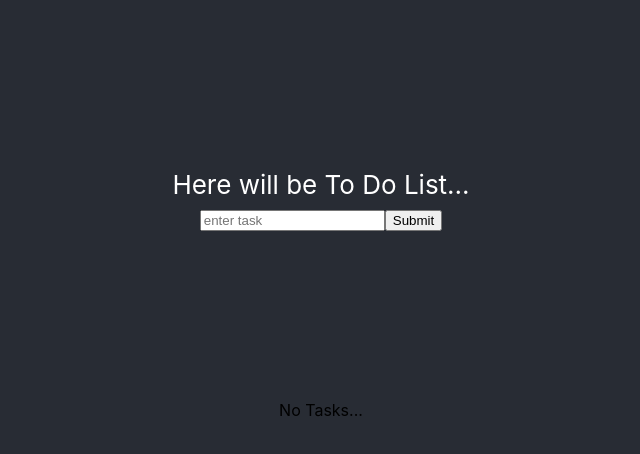
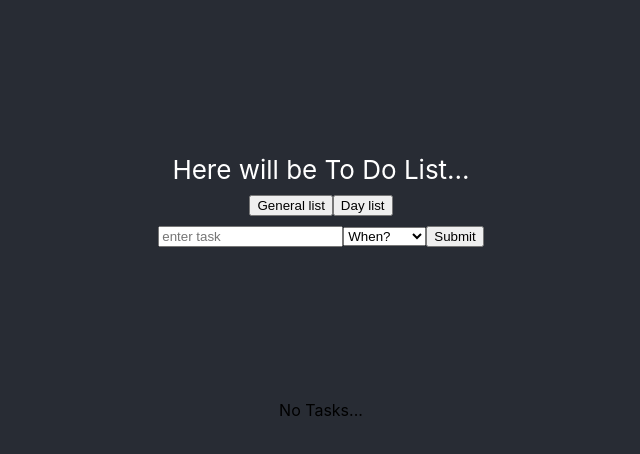
Before and after one commit to MarcinkEve/to-do_list, a React (Create React App) app: page / in a window 1280 px wide. Shown: the top 454 px of the page, without its empty margins (319-959 px from the left). Built offline with nearby package versions, Linux system fonts and the light colour scheme.

Commit message:
Added "select" input with day setting

```diff
--- a/src/App.jsx
+++ b/src/App.jsx
@@ -3,21 +3,30 @@ import "./App.css";
 import Form from "./Components/Form";
 import Task from "./Components/Task";
 
+const when = ["When?", "Today", "Tomorrow", "Upcoming", "Someday"];
+
 function App() {
   const [toDo, setToDo] = useState([]);
 
   const [newTask, setNewTask] = useState(""); //holds temporary data that will be added as new task
+  const [newWhen, setNewWhen] = useState("");
   const [updateData, setUpdateData] = useState(""); //holds data that is being edited as new task
 
   const addTask = (event) => {
     event.preventDefault();
-    if (newTask) {
+    if (newTask && newWhen) {
       let idNumber = toDo.length + 1;
-      let newEntry = { id: idNumber, title: newTask, status: false };
+      let newEntry = {
+        id: idNumber,
+        title: newTask,
+        status: false,
+        when: newWhen,
+      };
       setToDo([...toDo, newEntry]);
       setNewTask("");
+      setNewWhen("");
     }
-    console.log(newTask);
+    console.log(newTask, newWhen);
   };
 
   const deleteTask = (id) => {
@@ -35,7 +44,7 @@ function App() {
     // });
     // setToDo(newTask);
 
-    //refactored code
+    ////// refactored code
     setToDo(
       toDo.map((task) =>
         task.id === id ? { ...task, status: !task.status } : task
@@ -45,22 +54,32 @@ function App() {
 
   const cancelUpdate = () => {
     setUpdateData("");
+    // setUpdateWhen("");
   };
 
-  //is is not update, this is object prepared to push as update data in state
+  const changeHolderWhen = (event) => {
+    event.preventDefault();
+    setUpdateData({ ...updateData, when: event.target.value });
+  };
+  //this is not update, this is object prepared to push as update data in state
   const changeHolder = (event) => {
     event.preventDefault();
     // let newEntry = {
     //   id: updateData.id,
     //   title: event.target.value,
     //   status: updateData.status ? true : false,
+    //   when: event.target.value,
     // };
     // setUpdateData(newEntry);
+    // console.log("updateData", updateData.when);
 
-    //refactored code
-    setUpdateData({ ...updateData, title: event.target.value });
+    ////// refactored code
+    setUpdateData({
+      ...updateData,
+      title: event.target.value,
+    });
   };
-
+  /////////
   const updateTask = (event, id) => {
     event.preventDefault();
     let removeOldRecords = [...toDo].filter(
@@ -71,26 +90,62 @@ function App() {
     setUpdateData("");
   };
 
+  const [simpleForm, setSimpleForm] = useState(true);
+  ////////
   return (
     <div className="App">
       <header className="App-header">
         Here will be To Do List...
+        <div>
+          <button onClick={() => setSimpleForm(false)}>General list</button>
+          <button onClick={() => setSimpleForm(true)}>Day list</button>
+        </div>
         <Form
+          simpleForm={simpleForm}
           newTask={newTask}
+          newWhen={newWhen}
+          setNewWhen={setNewWhen}
           setNewTask={setNewTask}
           addTask={addTask}
           updateData={updateData}
           cancelUpdate={cancelUpdate}
           changeHolder={changeHolder}
+          changeHolderWhen={changeHolderWhen}
           updateTask={updateTask}
+          when={when}
         />
       </header>
-      {toDo && toDo.length ? "" : "No Tasks..."}
-      <ul>
-        {toDo &&
-          toDo
+      {toDo.length ? "" : "No Tasks..."}
+      {simpleForm ? (
+        when.map((day) => (
+          <>
+            <div className={toDo.find((el) => el.when === day) ? "" : "dayOff"}>
+              {day}
+            </div>
+            <ol>
+              {toDo
+                .sort((a, b) => (a.id < b.id ? -1 : 1))
+                .sort((a, b) => (a.status < b.status ? -1 : 1))
+                .map((task, index) =>
+                  task.when === day ? (
+                    <Task
+                      key={index + 1}
+                      task={task}
+                      index={index}
+                      deleteTask={deleteTask}
+                      completedTask={completedTask}
+                      setUpdateData={setUpdateData}
+                    ></Task>
+                  ) : null
+                )}
+            </ol>
+          </>
+        ))
+      ) : (
+        <ol>
+          {toDo
             .sort((a, b) => (a.id < b.id ? -1 : 1))
-            .sort((a, b) => (a.status > b.status ? -1 : 1))
+            .sort((a, b) => (a.status < b.status ? -1 : 1))
             .map((task, index) => (
               <Task
                 key={index + 1}
@@ -101,7 +156,8 @@ function App() {
                 setUpdateData={setUpdateData}
               ></Task>
             ))}
-      </ul>
+        </ol>
+      )}
     </div>
   );
 }
--- a/src/Components/Form/Form.jsx
+++ b/src/Components/Form/Form.jsx
@@ -2,12 +2,16 @@ import React from "react";
 
 const Form = ({
   newTask,
+  newWhen,
+  setNewWhen,
   setNewTask,
   addTask,
   updateData,
   cancelUpdate,
   changeHolder,
+  changeHolderWhen,
   updateTask,
+  when,
 }) => {
   return (
     <div>
@@ -23,6 +27,14 @@ const Form = ({
               id="toDo"
               placeholder="enter task"
             />
+            <select
+              value={updateData.when}
+              onChange={(event) => changeHolderWhen(event)}
+            >
+              {when.map((el) => (
+                <option>{el}</option>
+              ))}
+            </select>
             <button onClick={updateTask} type="update">
               Update
             </button>
@@ -43,6 +55,14 @@ const Form = ({
               id="toDo"
               placeholder="enter task"
             />
+            <select
+              value={newWhen}
+              onChange={(event) => setNewWhen(event.target.value)}
+            >
+              {when.map((el) => (
+                <option>{el}</option>
+              ))}
+            </select>
             <button onClick={addTask} type="submit">
               Submit
             </button>
--- a/src/Components/Task/Task.jsx
+++ b/src/Components/Task/Task.jsx
@@ -4,23 +4,30 @@ import { AiOutlineCheckCircle } from "react-icons/ai";
 import { TiPencil } from "react-icons/ti";
 import { GiTrashCan } from "react-icons/gi";
 
-const Task = ({ task, index, deleteTask, completedTask, setUpdateData }) => {
+const Task = ({
+  task,
+  index,
+  deleteTask,
+  completedTask,
+  setUpdateData,
+  day,
+}) => {
   return (
     <li>
       <div className="taskBg">
         <div className={task.status ? "done" : ""}>
-          <span className="taskNumber">{index + 1}</span>
+          {/* <span className="taskNumber">{index + 1}</span> */}
           <div className="taskText">{task.title}</div>
         </div>
         <div className="iconsWrap">
-          <div onClick={(event) => completedTask(task.id)}>
+          <div onClick={() => completedTask(task.id)}>
             <AiOutlineCheckCircle title="Done/Undone" />
           </div>
 
           {task.status ? null : (
             <div
               onClick={
-                //refactoring
+                ////// refactoring
                 () => setUpdateData(task)
 
                 // setUpdateData({
--- a/src/Components/Task/task.css
+++ b/src/Components/Task/task.css
@@ -14,3 +14,6 @@
   display: flex;
   align-items: center;
 }
+.dayOff {
+  display: none;
+}
```
